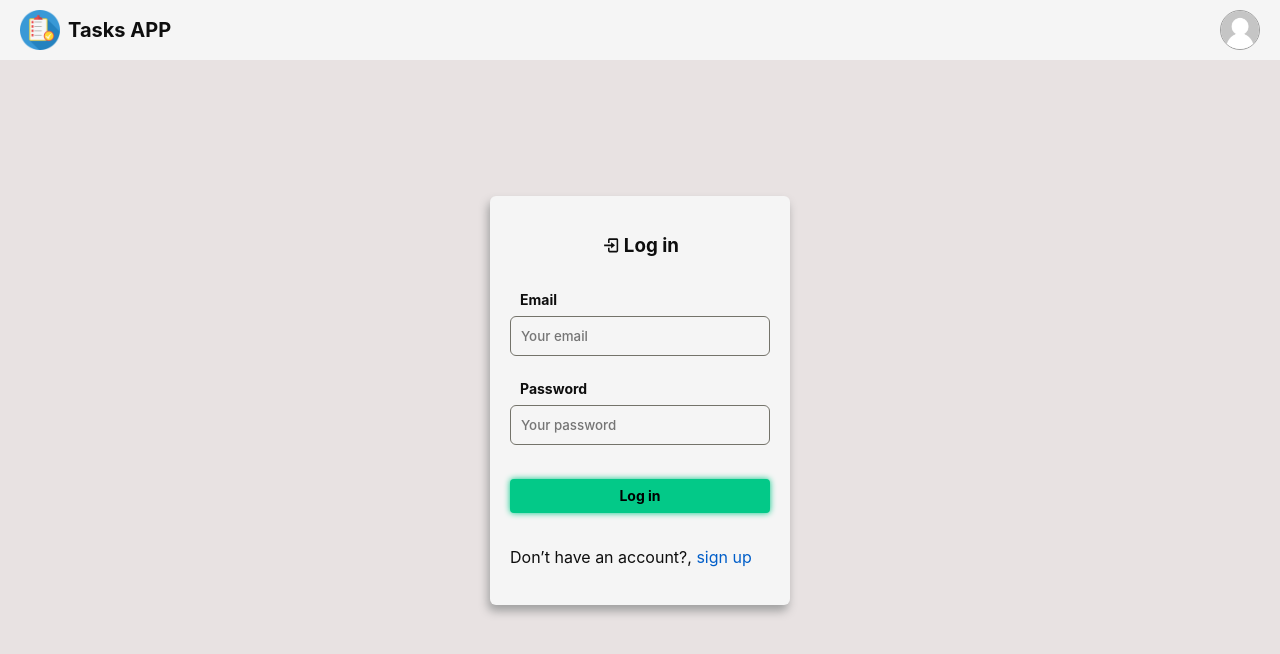
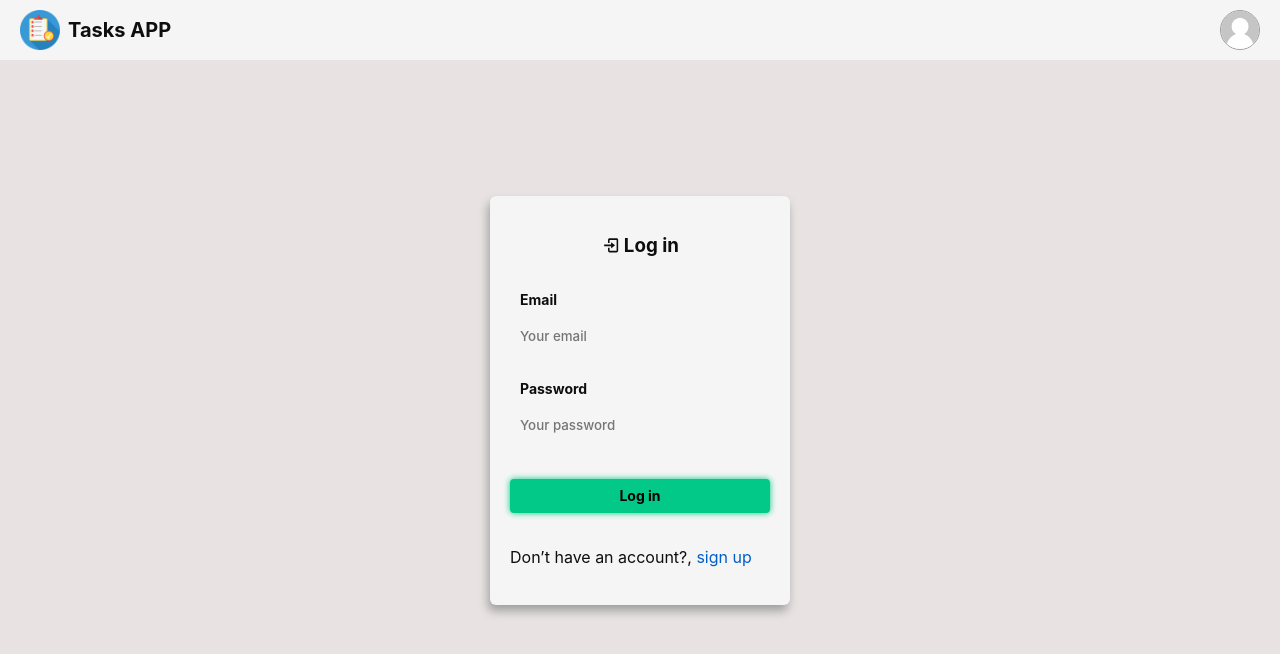
Before and after one commit to 2DavidGarcia4/tasks-app, a Next.js app: page /user/login in a window 1280 px wide. Shown: the top 654 px of the page. Built offline with nearby package versions, Linux system fonts and the light colour scheme; no server answers.

Commit message:
update style from forms

```diff
--- a/styles/forms.css
+++ b/styles/forms.css
@@ -66,7 +66,7 @@
   height: 40px;
   resize: none;
   outline: none;
-  border: 1px solid var(--Title-color);
+  border: 1px solid var(--Border-color);
   padding: 10px;
   max-height: 200px;
   transition: color 0.5s, border 0.5s, box-shadow 0.5s;
```
